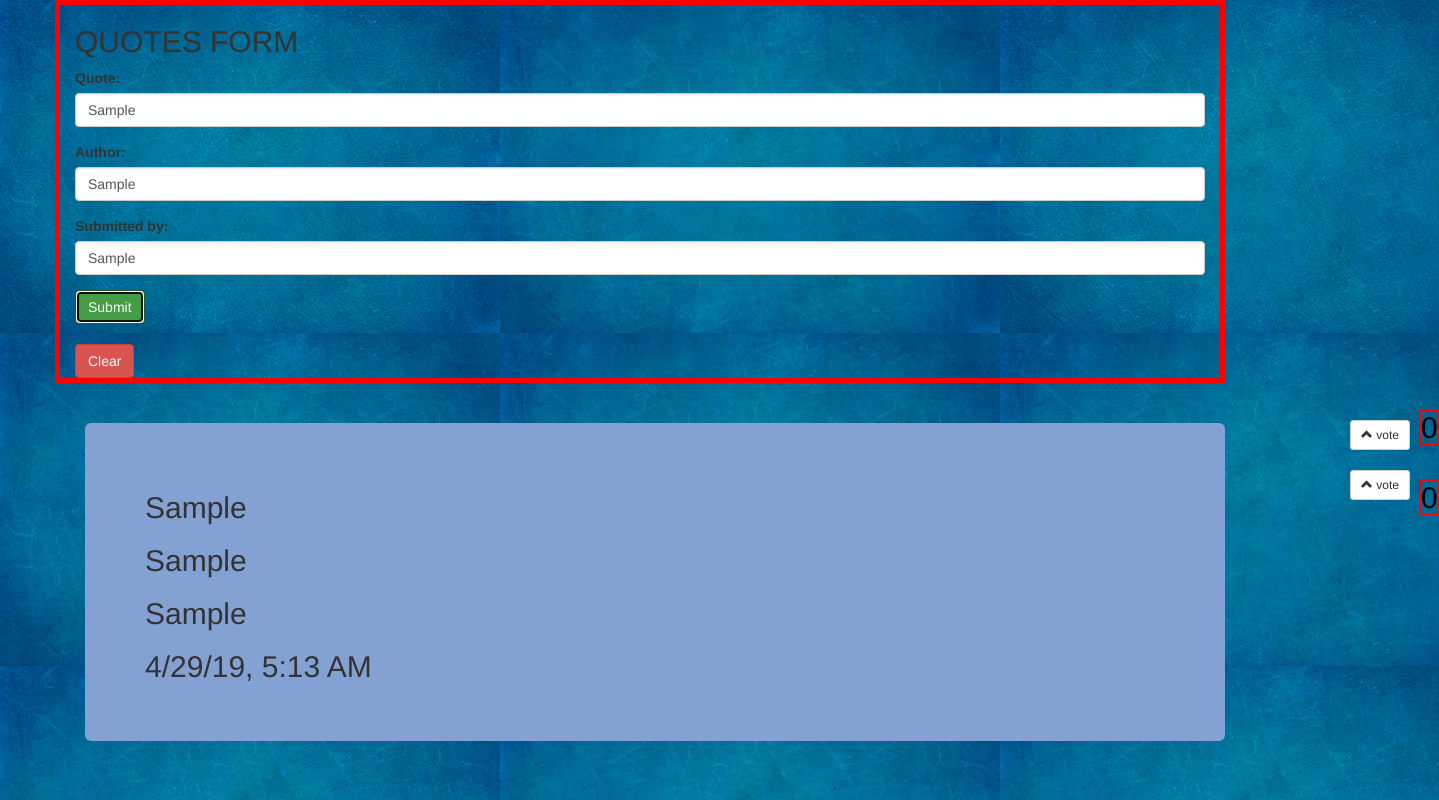
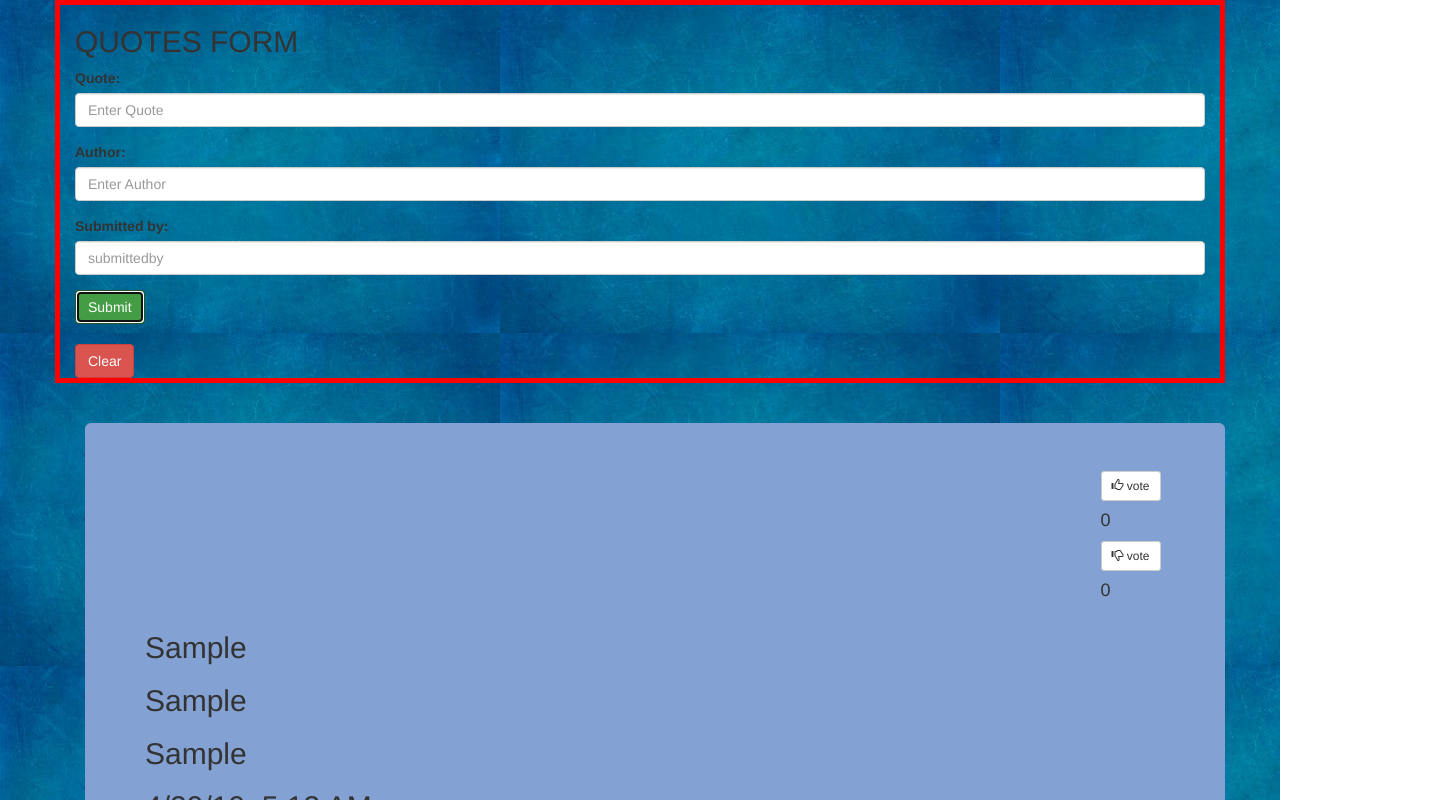
Before and after one commit to elvis2121/quotes, an Angular app: page / in a window 1280 px wide. Both pictures are taken after typing "Sample", "Sample", "Sample" into the empty fields and a click on the button "Submit". Shown: the top 800 px of the page, 1439 px wide, since content can reach past the window. Built offline with nearby package versions, Linux system fonts and the light colour scheme.

Commit message:
voting buttons added per jumbnotron

```diff
--- a/src/app/app.component.html
+++ b/src/app/app.component.html
@@ -1,3 +1 @@
 <app-quotes></app-quotes>
-
-<app-voting></app-voting>
--- a/src/app/quotes.ts
+++ b/src/app/quotes.ts
@@ -1,6 +1,10 @@
 export class Quotes {
-    public quote:string
-    public author:string
-    public submittedby:string
-    public date: Date
+    constructor(public quote:string,
+        public author:string,
+        public submittedby:string,
+        public date: Date){
+
+        }
+
+
 }
--- a/src/app/quotes/quotes.component.html
+++ b/src/app/quotes/quotes.component.html
@@ -26,13 +26,16 @@
 
 <div  class="container">
 
+
   <div class="container">
 
-    <div appBackground class="jumbotron">
+    <div *ngFor='let g of quotes' appBackground class="jumbotron">
+        <app-voting></app-voting>
 
-      <h2>{{result}} </h2>
-      <h2>{{result1}} </h2>
-      <h2>{{result2}} </h2>
+
+      <h2>{{g.quote}} </h2>
+      <h2>{{g.author}} </h2>
+      <h2>{{g.submittedby}} </h2>
       <h2>{{date | date:'short'}} </h2>
 
     </div>
--- a/src/app/quotes/quotes.component.ts
+++ b/src/app/quotes/quotes.component.ts
@@ -1,4 +1,4 @@
-import { Component, OnInit } from '@angular/core';
+import { Component, OnInit,Output,EventEmitter, Input } from '@angular/core';
 import { Quotes } from '../quotes'
 
 @Component({
@@ -7,15 +7,16 @@ import { Quotes } from '../quotes'
   styleUrls: ['./quotes.component.css']
 })
 export class QuotesComponent implements OnInit {
-  saying = new Quotes
+  saying = new Quotes('','','',new Date);
+  quotes = []
   public quote1:string
   public author1:string
   public submitter:string
   public date: Date
-  public date2:Date
   public result: string[]
   public result1: string[]
   public result2: string[]
+
 
 
 
@@ -33,11 +34,14 @@ export class QuotesComponent implements OnInit {
     this.date = new Date
 
 
-
-    this.result = [this.quote1]
+    /*this.result = [this.quote1]
 
     this.result1 = [this.author1]
-    this.result2 = [this.submitter]
+    this.result2 = [this.submitter]*/
+
+    let inst = new Quotes(this.quote1,this.author1 ,this.submitter,new Date);
+    this.quotes.push(inst)
+    this.saying = new Quotes('','','',new Date);
 
 
   }
--- a/src/app/voting/voting.component.css
+++ b/src/app/voting/voting.component.css
@@ -1,39 +1,21 @@
 @import url('https://unpkg.com/bootstrap@3.3.7/dist/css/bootstrap.min.css');
 
 #upvote{
-    position: absolute;
-    top:420px;
-    left:1350px;
+    margin-left: 95%;
 
 }
 
 #downvote{
-    position: absolute;
-    top:470px;
-    left: 1350px;
+    margin-left: 95%;
 }
 
 #upvote_count{
-    position: absolute;
-    top:400px;
-    left: 1420px;
-    border: 1px solid red;
-    color: black;
-    font-size: 30px;
+
+    margin-left: 95%;
 }
 
 #downvote_count{
-    position: absolute;
-    top:470px;
-    left: 1420px;
-    border: 1px solid red;
-    color: black;
-    font-size: 30px
+    margin-left: 95%;
+
+
 }
-
-#vote{
-    position: absolute;
-    top:350px;
-    left: 1420px;
-    border: 1px solid red;
-}
--- a/src/app/voting/voting.component.html
+++ b/src/app/voting/voting.component.html
@@ -1,14 +1,14 @@
 
 <div class="container">
     <button (click)="upVote(vote)"  type="button" id="upvote" class="btn btn-default btn-sm">
-      <span class="glyphicon glyphicon-chevron-up"></span> vote
+      <span class="glyphicon glyphicon-thumbs-up"></span> vote
     </button>
     <h4 id="upvote_count">{{vote}}</h4>
   </div>
 
   <div class="container">
       <button (click)="downVote(vote2)"  type="button" id="downvote" class="btn btn-default btn-sm">
-        <span class="glyphicon glyphicon-chevron-up"></span> vote
+        <span class="glyphicon glyphicon-thumbs-down" ></span> vote
       </button>
       <h4 id="downvote_count">{{vote2}}</h4>
     </div>
```
Also changed, not shown: 13 other files (tests, documents, lock files or other folders).
